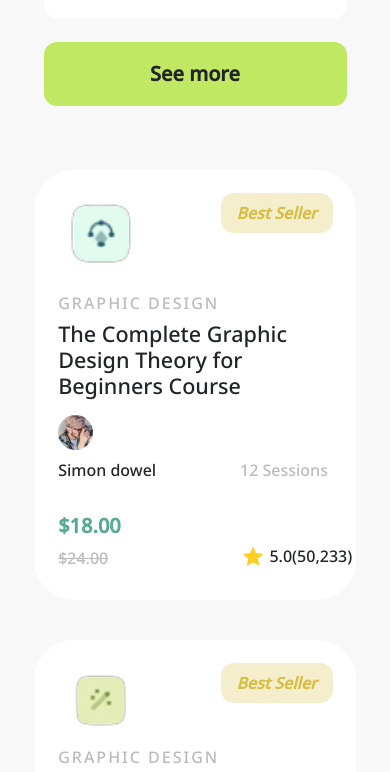
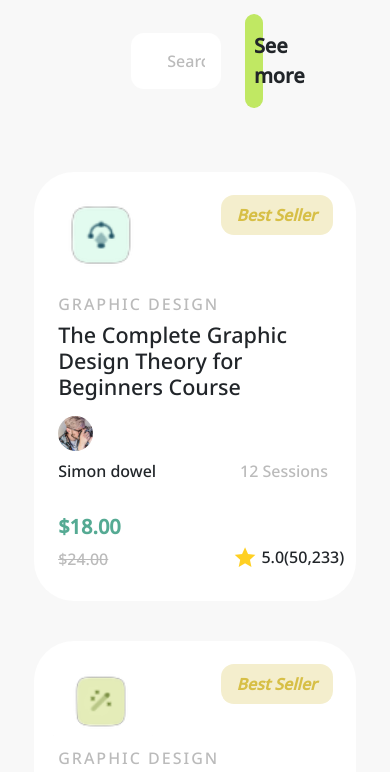
Before and after one commit to shaheenfawzy/best-courses-html, a plain HTML site: page index.html in a window 390 px wide. Shown: the part 319-1091 px from the top of the page. Drawn offline with Linux system fonts and the light colour scheme.

Commit message:
fixed some elements weren't sized right in desktop

```diff
--- a/app.css
+++ b/app.css
@@ -22,7 +22,7 @@ body {
 }
 
 body .container {
-  margin-top: 94px;
+  margin-top: 110px;
 }
 
 .container {
@@ -54,7 +54,7 @@ body .container {
 }
 
 .letter-spaced {
-  letter-spacing: 3px;
+  letter-spacing: 5px;
 }
 
 .search input {
--- a/index.html
+++ b/index.html
@@ -14,13 +14,13 @@
 <body class="bg-light">
     <div class="container pb-5">
         <div class="row text-center justify-content-center heading">
-            <h4 class="text-uppercase text-primary letter-spaced fw-bold mb-4 lh-base">our best course</h4>
-            <h1 class="fw-bold display-4">Discover the most popular Online Course</h1>
-            <div class="search col-sm-12 col-md-6 row justify-content-sm-center gap-4 gap-md-0">
-                <div class="col-sm-12 col-md-9 align-self-md-center">
-                    <input type="text" class="form-control border-0 bg-white p-3 " placeholder="Search course..">
+            <h4 class="text-uppercase text-primary letter-spaced fw-bolder mb-4 lh-base">our best course</h4>
+            <h1 class="fw-bold display-3">Discover the most popular Online Course</h1>
+            <div class="search col-6 row mt-4">
+                <div class="col-9 align-self-center">
+                    <input type="text" class="form-control border-0 bg-white p-3" placeholder="Search course..">
                 </div>
-                <div class="col-sm-2 col-md-3 d-flex justify-content-center">
+                <div class="col-3">
                     <button class="btn btn-sm bg-secondary py-3 w-100 fw-semibold fs-5">See more</button>
                 </div>
             </div>
@@ -45,7 +45,7 @@
                     </div>
                     <div class="rating col-6 align-self-end row justify-content-end">
                         <i class="las la-star h3 col-2 me-1"></i>
-                        <h6 class="align-self-center col-6 col-md-5  me-md-2">5.0(50,233)</h6>
+                        <h6 class="align-self-center col-6 col-md-5 me-2">5.0(50,233)</h6>
                     </div>
                 </div>
             </div>
```
